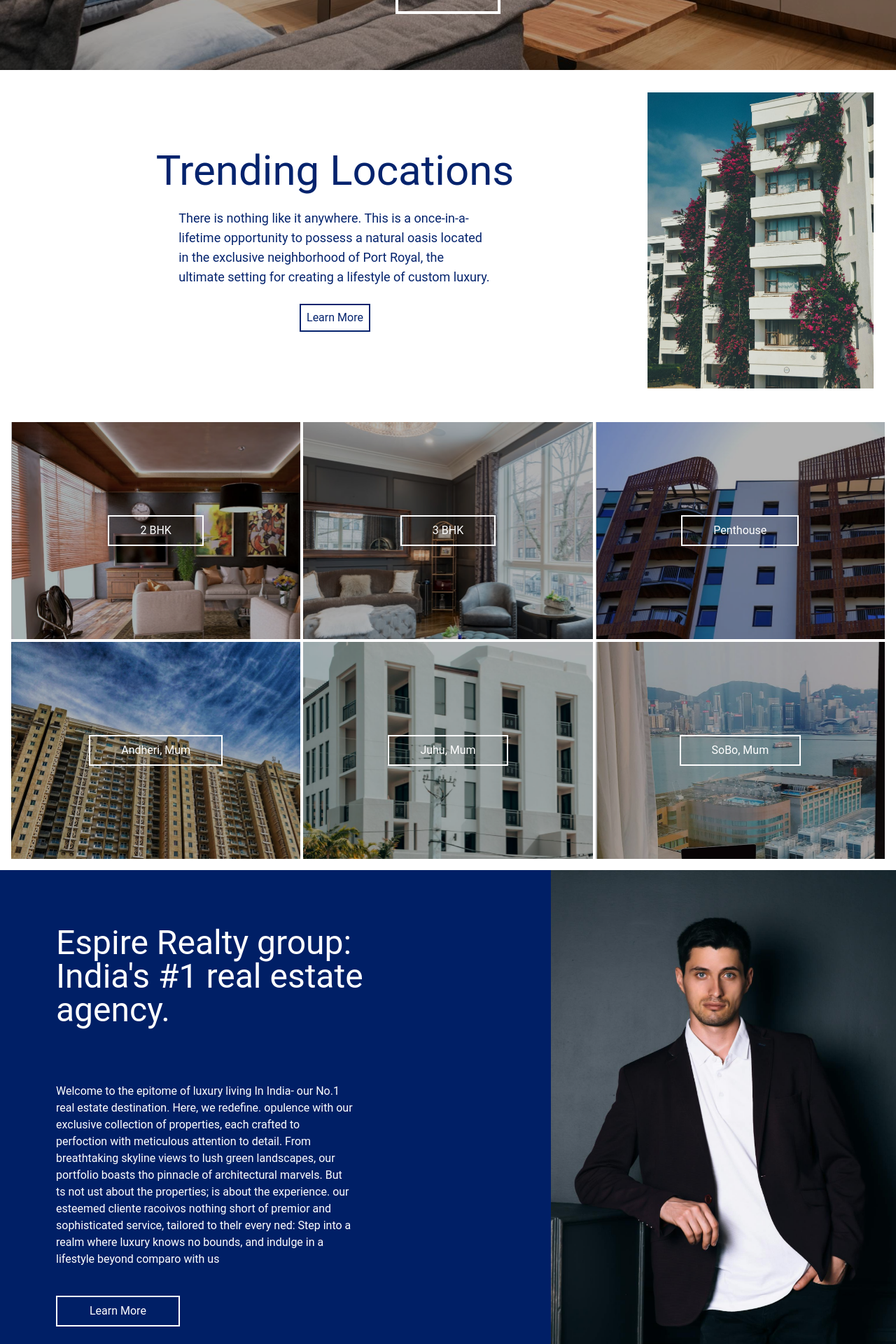
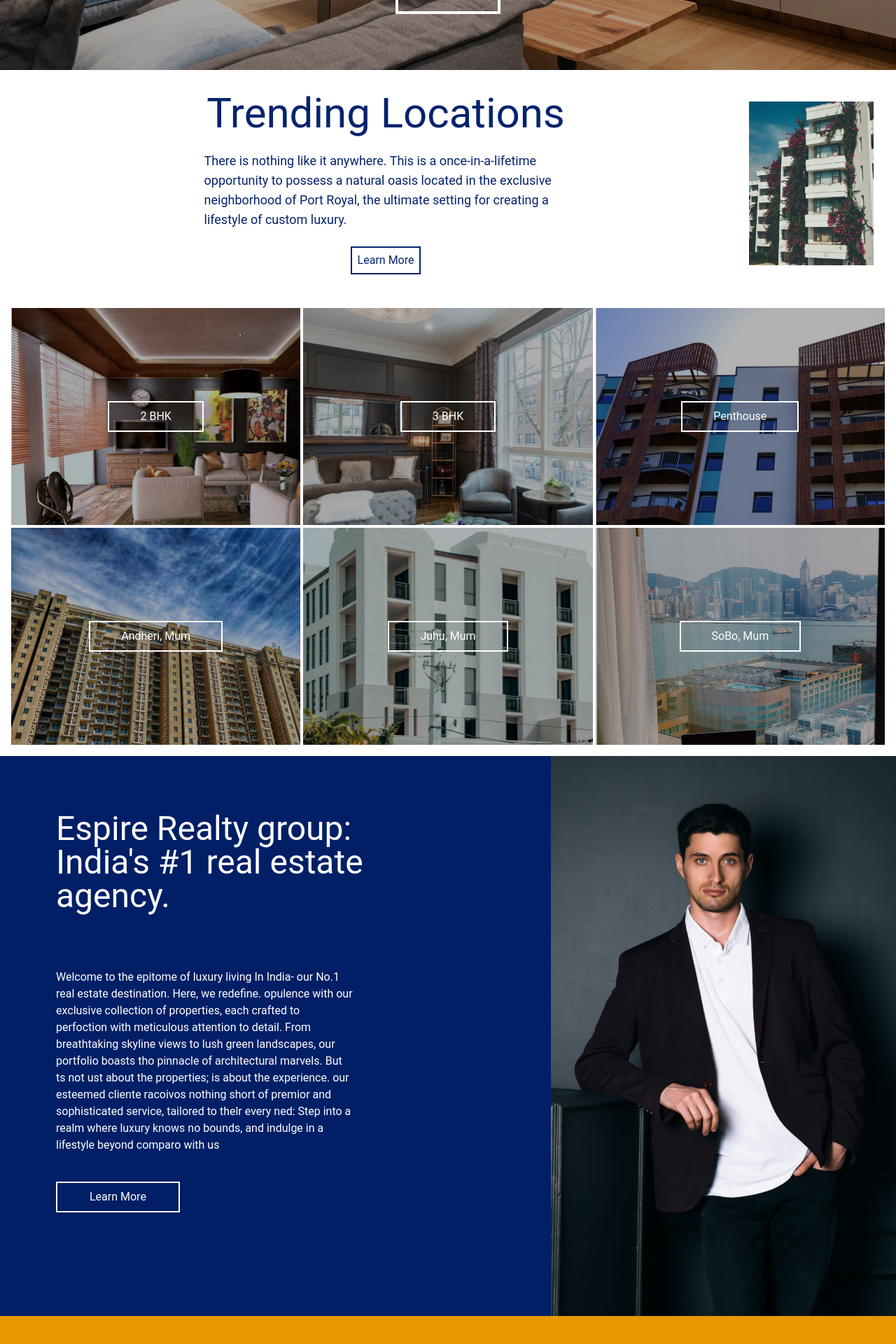
Before and after one commit to OmLanke/astravant69, a React (Vite) app: page / in a window 1280 px wide. Shown: the part 700-2620 px from the top of the page at 70% size. Built offline with nearby package versions, Linux system fonts and the light colour scheme.

Commit message:
hero responsive

```diff
--- a/src/Components/HeroIndie.jsx
+++ b/src/Components/HeroIndie.jsx
@@ -1,11 +1,46 @@
 import React from 'react'
 
-const HeroIndie = () => {
+const Mobile = () => {
     return (
-        <>
-            <div className="flex flex-row w-full justify-between text-white bg-[#001F66] h-[100vh]">
+        <div className='block xl:hidden'>
+            <div className="flex flex-col w-full justify-start text-white text-center bg-[#001F66] p-4 gap-4">
+                <div className="text-4xl">
+                    <p>Astravant Realty group:</p>
+                    <p>India's #1 real estate</p>
+                    <p>agency.</p>
+                </div>
+                <img src="charman.png" className='mx-auto h-[70vh]' alt="" />
+                <div className="md:px-28">
+                    <p>
+                        Welcome to the epitome of luxury living In India-
+                        our No.1 real estate destination. Here, we redefine.
+                        opulence with our exclusive collection of
+                        properties, each crafted to perfoction with
+                        meticulous attention to detail. From breathtaking
+                        skyline views to lush green landscapes, our
+                        portfolio boasts tho pinnacle of architectural
+                        marvels. But ts not ust about the properties; is
+                        about the experience. our esteemed cliente
+                        racoivos nothing short of premior and
+                        sophisticated service, tailored to thelr every ned:
+                        Step into a realm where luxury knows no bounds,
+                        and indulge in a lifestyle beyond comparo with us
+                    </p>
+                </div>
+                <button className='border-[2px] p-2 hover:bg-white transition duration-500 hover:text-[#001F66] border-white w-1/4 mx-auto'>Learn More</button>
+            </div>
+        </div>
+
+    )
+
+}
+
+const Computer = () => {
+    return (
+        <div className='hidden xl:block'>
+            <div className="flex flex-row w-full justify-between text-white bg-[#001F66] h-screen">
                 <div className="flex flex-col pl-20 pb-20 pt-20 gap-10">
-                    <div className="lg:text-5xl">
+                    <div className="text-5xl">
                         <p>Espire Realty group:</p>
                         <p>India's #1 real estate</p>
                         <p>agency.</p>
@@ -30,6 +65,15 @@
                 </div>
                     <img src="charman.png" className='h-full' alt="" />
             </div>
+        </div>
+    )
+}
+
+const HeroIndie = () => {
+    return (
+        <>
+            <Computer />
+            <Mobile />
         </>
     )
 }
--- a/src/Components/HomeBannerTwo.jsx
+++ b/src/Components/HomeBannerTwo.jsx
@@ -7,12 +7,11 @@
                 <div className="flex flex-row justify-between">
                     <div className="flex flex-col gap-6 my-auto leading-tight text-[#04236D]">
                         <p className='text-6xl mx-auto'>Trending Locations</p>
-                        <p className='w-1/2 mx-auto text-lg'>There is nothing like it  anywhere. This is a once-in-a-lifetime opportunity to possess a natural oasis located in the exclusive neighborhood of Port Royal, the ultimate setting for creating a lifestyle of custom luxury.</p>
+                        <p className='lg:w-1/2 mx-auto text-lg'>There is nothing like it  anywhere. This is a once-in-a-lifetime opportunity to possess a natural oasis located in the exclusive neighborhood of Port Royal, the ultimate setting for creating a lifestyle of custom luxury.</p>
                         <button className='border-[2px] p-2 mx-auto hover:bg-[#04236D] transition duration-500 hover:text-white border-[#04236D]'>Learn More</button>
                     </div>
-
-                    <div className=" w-1/2">
-                        <img src="bui.png" alt="" />
+                    <div className='h-full my-auto w-72'>
+                        <img src="bui.png" alt="" className='mr-8'/>
                     </div>
                 </div>
             </div>
```
